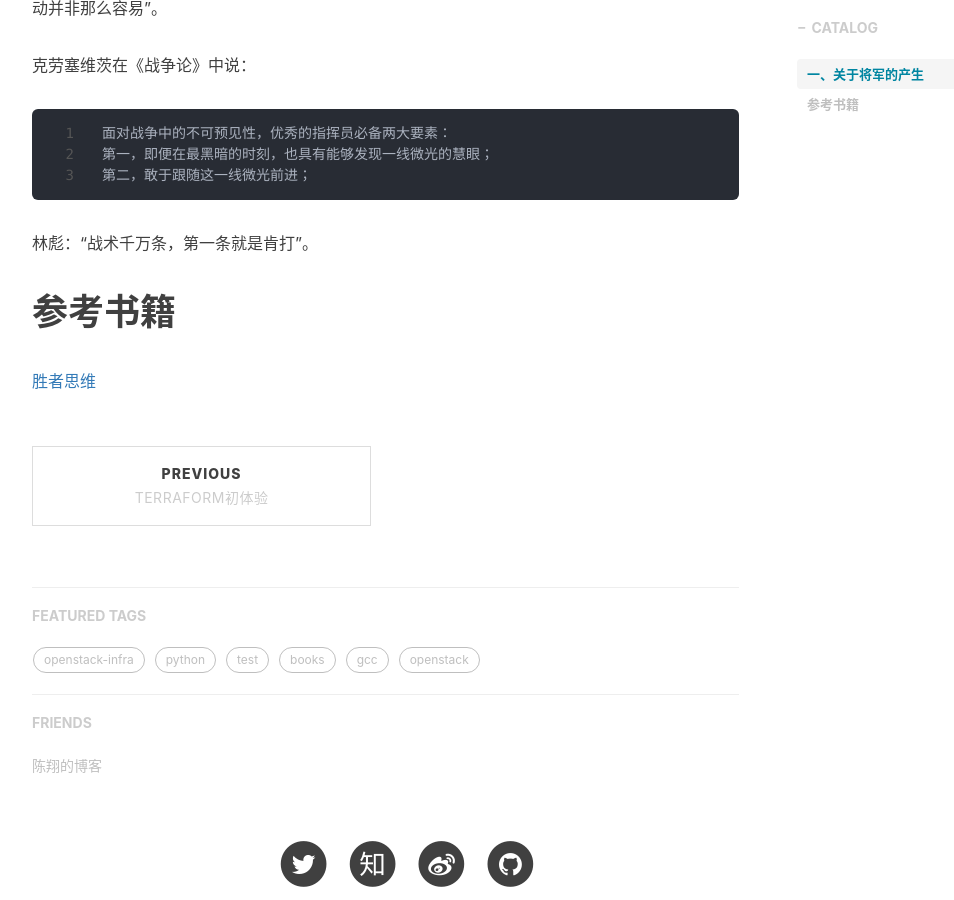
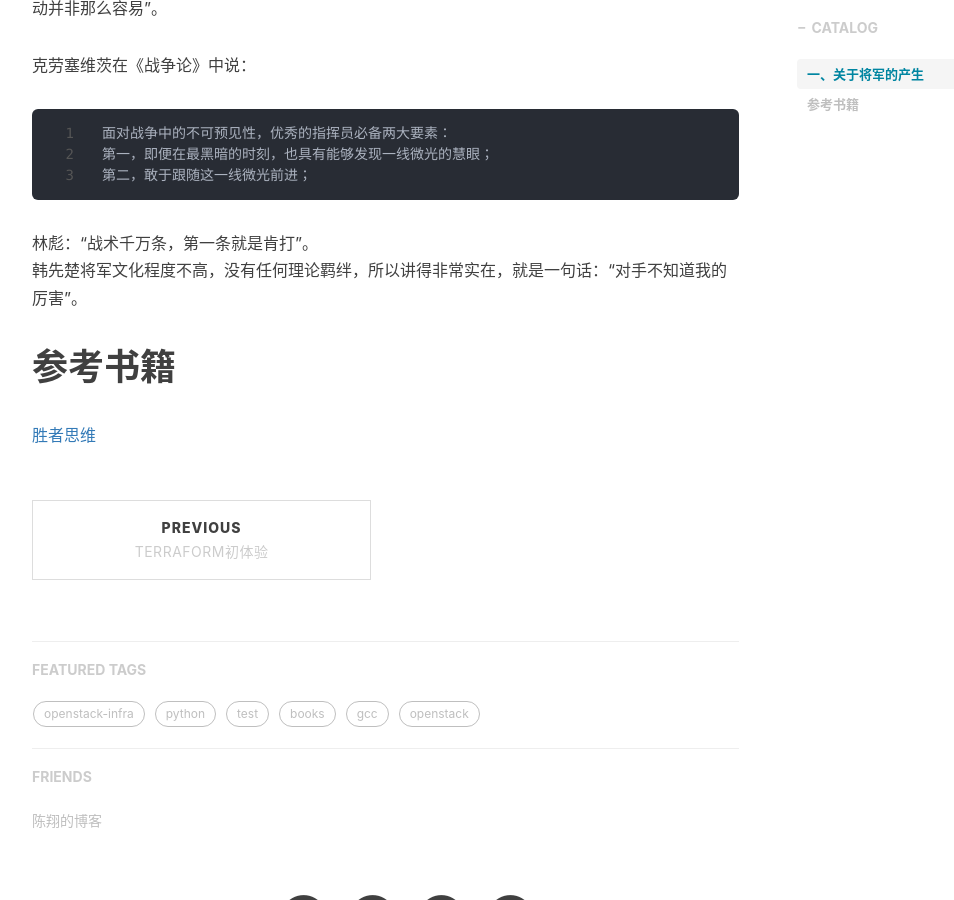
Before and after one commit to shihai1991/shihai1991.github.io, a Jekyll site: the page built from _posts/2022-08-04-胜者思维.md, in a window 1280 px wide and 900 px high, scrolled down 964 px. Shown: the whole window, without its empty margins (233-1187 px from the left). Built offline with Jekyll 4.4.1, drawn with Linux system fonts in a browser that asks for light colours; nearby versions of some CDN libraries; comment, search, counter and statistics services are not loaded.

Commit message:
Update 2022-08-04-胜者思维.md

````diff
--- a/_posts/2022-08-04-胜者思维.md
+++ b/_posts/2022-08-04-胜者思维.md
@@ -26,6 +26,7 @@ time: '2022.08.04 12:30:00'
 第二，敢于跟随这一线微光前进；
 ```
 林彪：“战术千万条，第一条就是肯打”。
+韩先楚将军文化程度不高，没有任何理论羁绊，所以讲得非常实在，就是一句话：“对手不知道我的厉害”。
 
 # 参考书籍
 [胜者思维](https://book.douban.com/subject/27038434/)
````
